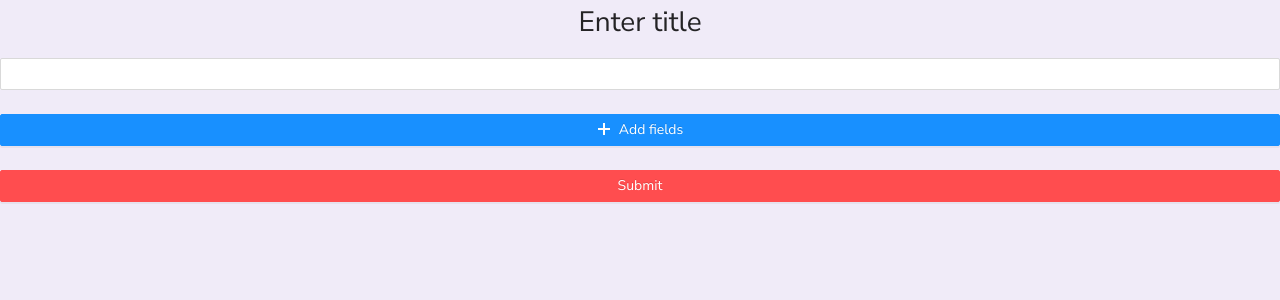
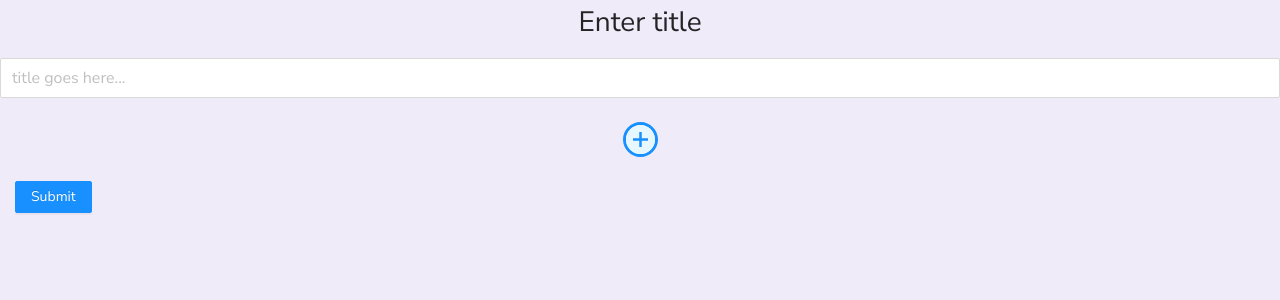
Before and after one commit to jayanpraveen/Forms, a React (Create React App) app in the folder src/main/react/: page / in a window 1280 px wide. Shown: the top 300 px of the page. Built offline with nearby package versions, Linux system fonts and the light colour scheme.

Commit message:
react: refactored form field comps

```diff
--- a/src/main/react/src/App.js
+++ b/src/main/react/src/App.js
@@ -10,7 +10,6 @@ function App() {
   return (
     <div style={{ fontFamily: "Nunito Sans" }}>
       <CreateForm />
-      {/* <ResponseSchema /> */}
     </div>
   );
 }
--- a/src/main/react/src/Components/Form/CreateForm.js
+++ b/src/main/react/src/Components/Form/CreateForm.js
@@ -1,6 +1,9 @@
 import React from "react";
-import { Button, Form, Input, Space, Card } from "antd";
-import { MinusCircleOutlined, PlusOutlined } from "@ant-design/icons";
+import { Card, Form, Input, Space } from "antd";
+import { MinusCircleTwoTone } from "@ant-design/icons";
+import AddButton from "./Utils/AddButton";
+import SubmitButton from "./Utils/SubmitButton";
+import TitleField from "./Utils/TitleField";
 import {
   cardBody,
   cardHead,
@@ -8,38 +11,8 @@ import {
   listStyle,
 } from "../Response/Styles/ReponseStyle";
 
-// TODO: break into components
-
 export default function CreateForm() {
-  const onFinish = (data) => console.log(data);
-
-  const SubmitButton = () => (
-    <Button type="danger" htmlType="submit" block>
-      Submit
-    </Button>
-  );
-
-  const Title = () => (
-    <div style={{ textAlign: "center" }}>
-      <h1>Enter title</h1>
-      <Form.Item name="title">
-        <Input />
-      </Form.Item>
-    </div>
-  );
-
-  const AddButton = ({ add }) => (
-    <>
-      <Button
-        type="primary"
-        onClick={() => add()}
-        block
-        icon={<PlusOutlined />}
-      >
-        Add fields
-      </Button>
-    </>
-  );
+  const onFinish = (value) => console.log(value);
 
   const Fun = () => (
     <>
@@ -59,12 +32,19 @@ export default function CreateForm() {
                       bodyStyle={cardBody}
                       style={cardStyle}
                       size="small"
-                      title={<Input />}
+                      title={<Input placeholder="input goes here..." />}
                     >
                       <Input disabled />
                     </Card>
                   </Form.Item>
-                  <MinusCircleOutlined onClick={() => remove(name)} />
+                  <MinusCircleTwoTone
+                    style={{
+                      display: "flex",
+                      justifyContent: "center",
+                      fontSize: "20px",
+                    }}
+                    onClick={() => remove(name)}
+                  />
                 </Space>
               </div>
             ))}
@@ -80,7 +60,7 @@ export default function CreateForm() {
   return (
     <>
       <Form name="dync_form" onFinish={onFinish}>
-        <Title />
+        <TitleField />
         <Fun />
         <Form.Item>
           <SubmitButton />
--- /dev/null
+++ b/src/main/react/src/Components/Form/Utils/AddButton.js
@@ -0,0 +1,15 @@
+import React from "react";
+import { PlusCircleTwoTone } from "@ant-design/icons";
+
+function AddButton({ add }) {
+  return (
+    <>
+      <PlusCircleTwoTone
+        style={{ display: "flex", justifyContent: "center", fontSize: "35px" }}
+        onClick={() => add()}
+      />
+    </>
+  );
+}
+
+export default AddButton;
--- /dev/null
+++ b/src/main/react/src/Components/Form/Utils/SubmitButton.js
@@ -0,0 +1,12 @@
+import React from "react";
+import { Button } from "antd";
+
+export default function SubmitButton() {
+  return (
+    <div style={{ padding: "0px", paddingLeft: "15px" }}>
+      <Button type="primary" htmlType="submit">
+        Submit
+      </Button>
+    </div>
+  );
+}
--- /dev/null
+++ b/src/main/react/src/Components/Form/Utils/TitleField.js
@@ -0,0 +1,15 @@
+import { Form, Input } from "antd";
+import React from "react";
+
+export default function TitleField() {
+  return (
+    <div>
+      <div style={{ textAlign: "center" }}>
+        <h1>Enter title</h1>
+        <Form.Item name="title">
+          <Input size="large" placeholder="title goes here..." />
+        </Form.Item>
+      </div>
+    </div>
+  );
+}
```
Also changed, not shown: src/main/react/src/Components/Form/Styles/FormStyle.js (added).
